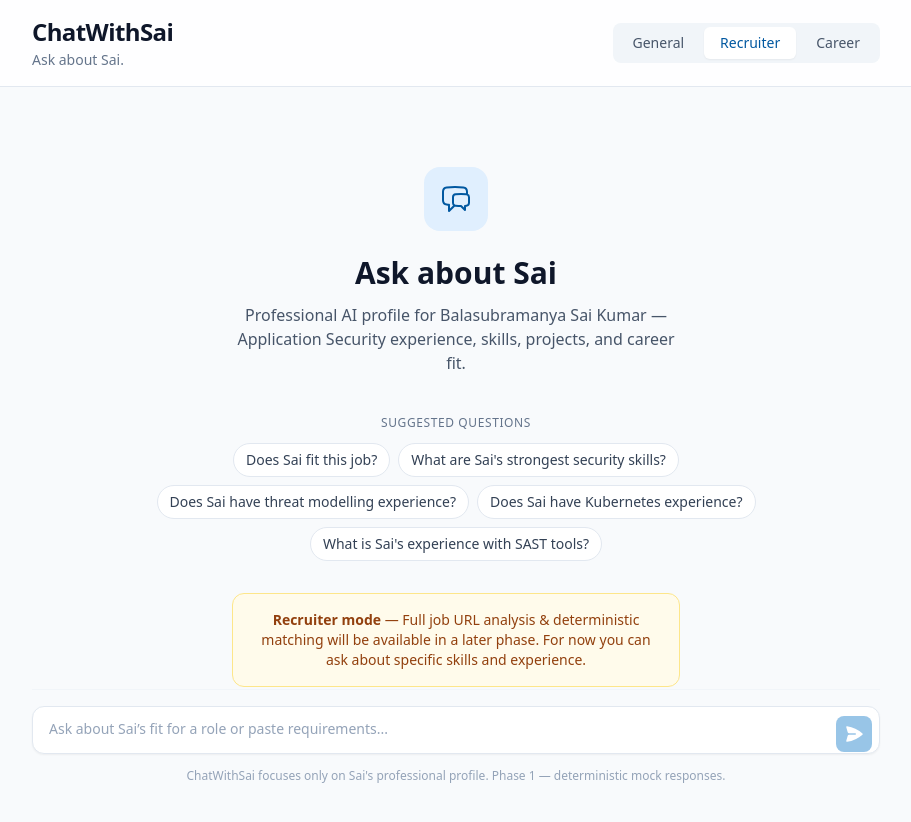
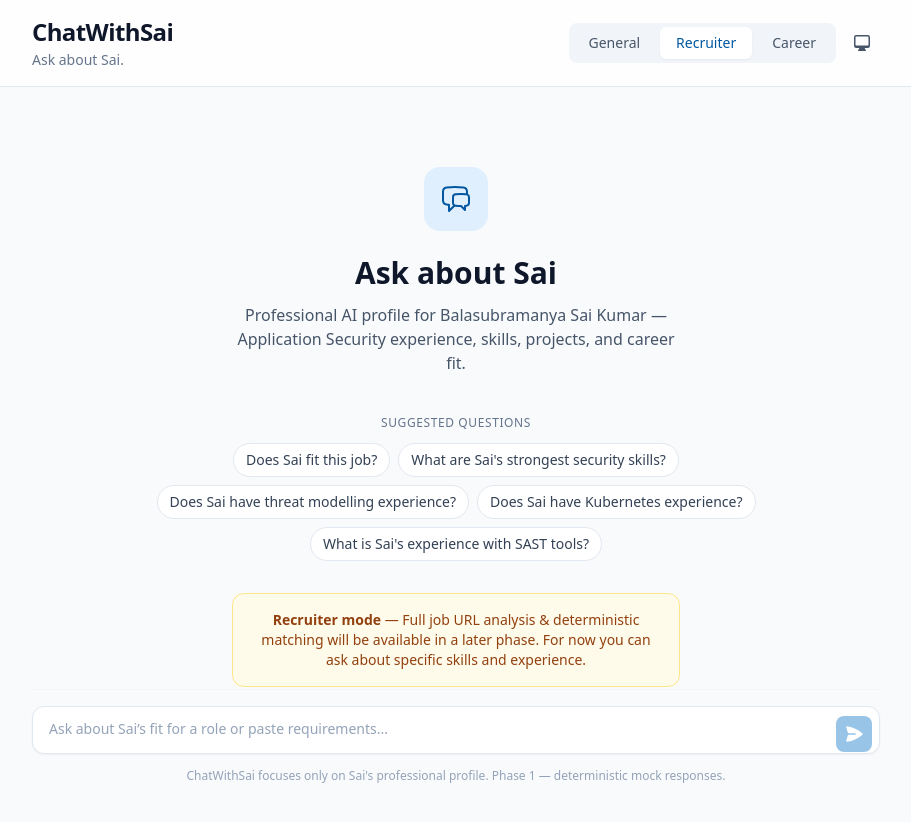
Before and after one commit to saipisupati-appsec/chatwithsai, a Next.js app: page / in a window 1280 px wide. Both pictures are taken after a click on the button "Recruiter". Shown: the top 822 px of the page, without its empty margins (184-1095 px from the left). Built offline with nearby package versions, Linux system fonts and the light colour scheme.

Commit message:
Phase 2: dark/light/system theme support with persistent preference

```diff
--- a/src/app/globals.css
+++ b/src/app/globals.css
@@ -7,11 +7,9 @@
   --foreground: #0f172a;
 }
 
-@media (prefers-color-scheme: dark) {
-  :root {
-    --background: #0f172a;
-    --foreground: #f1f5f9;
-  }
+.dark {
+  --background: #0f172a;
+  --foreground: #f1f5f9;
 }
 
 body {
@@ -31,8 +29,14 @@ body {
   background: #cbd5e1;
   border-radius: 3px;
 }
+.dark ::-webkit-scrollbar-thumb {
+  background: #475569;
+}
 ::-webkit-scrollbar-thumb:hover {
   background: #94a3b8;
+}
+.dark ::-webkit-scrollbar-thumb:hover {
+  background: #64748b;
 }
 
 @keyframes fadeIn {
--- a/src/app/layout.tsx
+++ b/src/app/layout.tsx
@@ -21,8 +21,8 @@ export default function RootLayout({
   children: React.ReactNode;
 }>) {
   return (
-    <html lang="en">
-      <body className="antialiased min-h-screen bg-slate-50 text-slate-900">
+    <html lang="en" suppressHydrationWarning>
+      <body className="antialiased min-h-screen bg-slate-50 text-slate-900 dark:bg-slate-900 dark:text-slate-100">
         {children}
       </body>
     </html>
--- a/src/components/Header.tsx
+++ b/src/components/Header.tsx
@@ -1,6 +1,7 @@
 "use client";
 
 import { Mode } from "@/lib/types";
+import ThemeToggle from "./ThemeToggle";
 
 interface HeaderProps {
   mode: Mode;
@@ -15,31 +16,36 @@ export default function Header({ mode, onModeChange }: HeaderProps) {
   ];
 
   return (
-    <header className="border-b border-slate-200 bg-white/80 backdrop-blur-md sticky top-0 z-50">
+    <header className="border-b border-slate-200 dark:border-slate-700 bg-white/80 dark:bg-slate-900/80 backdrop-blur-md sticky top-0 z-50">
       <div className="max-w-4xl mx-auto px-4 sm:px-6 py-4">
         <div className="flex flex-col sm:flex-row sm:items-center sm:justify-between gap-4">
           <div>
-            <h1 className="text-xl sm:text-2xl font-bold text-slate-900 tracking-tight">
+            <h1 className="text-xl sm:text-2xl font-bold text-slate-900 dark:text-slate-100 tracking-tight">
               ChatWithSai
             </h1>
-            <p className="text-sm text-slate-500 mt-0.5">Ask about Sai.</p>
+            <p className="text-sm text-slate-500 dark:text-slate-400 mt-0.5">
+              Ask about Sai.
+            </p>
           </div>
 
-          <nav className="flex items-center gap-1 p-1 bg-slate-100 rounded-lg">
+          <div className="flex items-center gap-2">
+            <nav className="flex items-center gap-1 p-1 bg-slate-100 dark:bg-slate-800 rounded-lg">
               {modes.map((m) => (
                 <button
                   key={m.id}
                   onClick={() => onModeChange(m.id)}
                   className={`px-3 sm:px-4 py-1.5 text-sm font-medium rounded-md transition-all ${
                     mode === m.id
-                    ? "bg-white text-brand-700 shadow-sm"
-                    : "text-slate-600 hover:text-slate-900"
+                      ? "bg-white dark:bg-slate-700 text-brand-700 dark:text-brand-300 shadow-sm"
+                      : "text-slate-600 dark:text-slate-400 hover:text-slate-900 dark:hover:text-slate-200"
                   }`}
                 >
                   {m.label}
                 </button>
               ))}
             </nav>
+            <ThemeToggle />
+          </div>
         </div>
       </div>
     </header>
--- /dev/null
+++ b/src/components/ThemeToggle.tsx
@@ -0,0 +1,80 @@
+"use client";
+
+import { useEffect, useState } from "react";
+import {
+  Theme,
+  applyTheme,
+  loadStoredTheme,
+  saveTheme,
+} from "@/lib/theme";
+
+export default function ThemeToggle() {
+  const [theme, setTheme] = useState<Theme>("system");
+  const [mounted, setMounted] = useState(false);
+
+  useEffect(() => {
+    const stored = loadStoredTheme();
+    setTheme(stored);
+    applyTheme(stored);
+    setMounted(true);
+
+    const mq = window.matchMedia("(prefers-color-scheme: dark)");
+    const handler = () => {
+      if (loadStoredTheme() === "system") {
+        applyTheme("system");
+      }
+    };
+    mq.addEventListener("change", handler);
+    return () => mq.removeEventListener("change", handler);
+  }, []);
+
+  const cycle = () => {
+    const order: Theme[] = ["light", "dark", "system"];
+    const next = order[(order.indexOf(theme) + 1) % order.length];
+    setTheme(next);
+    saveTheme(next);
+    applyTheme(next);
+  };
+
+  if (!mounted) {
+    return (
+      <button
+        type="button"
+        className="p-2 rounded-lg text-slate-500 dark:text-slate-400"
+        aria-label="Toggle theme"
+        disabled
+      >
+        <span className="w-5 h-5 block" />
+      </button>
+    );
+  }
+
+  const label =
+    theme === "light" ? "Light" : theme === "dark" ? "Dark" : "System";
+
+  return (
+    <button
+      type="button"
+      onClick={cycle}
+      className="p-2 rounded-lg text-slate-600 hover:bg-slate-100 dark:text-slate-300 dark:hover:bg-slate-800 transition-colors"
+      aria-label={`Theme: ${label}. Click to change."`}
+      title={`Theme: ${label}`}
+    >
+      {theme === "light" && (
+        <svg xmlns="http://www.w3.org/2000/svg" viewBox="0 0 20 20" fill="currentColor" className="w-5 h-5">
+          <path d="M10 2a.75.75 0 0 1 .75.75v1.5a.75.75 0 0 1-1.5 0v-1.5A.75.75 0 0 1 10 2ZM10 15a.75.75 0 0 1 .75.75v1.5a.75.75 0 0 1-1.5 0v-1.5A.75.75 0 0 1 10 15ZM10 7a3 3 0 1 0 0 6 3 3 0 0 0 0-6ZM15.657 5.404a.75.75 0 1 0-1.06-1.06l-1.061 1.06a.75.75 0 0 0 1.06 1.06l1.06-1.06ZM6.464 14.596a.75.75 0 1 0-1.06-1.06l-1.06 1.06a.75.75 0 0 0 1.06 1.06l1.06-1.06ZM18 10a.75.75 0 0 1-.75.75h-1.5a.75.75 0 0 1 0-1.5h1.5A.75.75 0 0 1 18 10ZM5 10a.75.75 0 0 1-.75.75h-1.5a.75.75 0 0 1 0-1.5h1.5A.75.75 0 0 1 5 10ZM14.596 15.657a.75.75 0 0 0 1.06-1.06l-1.06-1.061a.75.75 0 1 0-1.06 1.06l1.06 1.06ZM5.404 6.464a.75.75 0 0 0 1.06-1.06l-1.06-1.06a.75.75 0 1 0-1.061 1.06l1.06 1.06Z" />
+        </svg>
+      )}
+      {theme === "dark" && (
+        <svg xmlns="http://www.w3.org/2000/svg" viewBox="0 0 20 20" fill="currentColor" className="w-5 h-5">
+          <path fillRule="evenodd" d="M7.455 2.004a.75.75 0 0 1 .26.77 7 7 0 0 0 9.958 7.967.75.75 0 0 1 1.067.853A8.5 8.5 0 1 1 6.647 1.921a.75.75 0 0 1 .808.083Z" clipRule="evenodd" />
+        </svg>
+      )}
+      {theme === "system" && (
+        <svg xmlns="http://www.w3.org/2000/svg" viewBox="0 0 20 20" fill="currentColor" className="w-5 h-5">
+          <path fillRule="evenodd" d="M2 4.25A2.25 2.25 0 0 1 4.25 2h11.5A2.25 2.25 0 0 1 18 4.25v8.5A2.25 2.25 0 0 1 15.75 15h-3.105a3.501 3.501 0 0 0 1.1 1.73A.75.75 0 0 1 13.26 18H6.74a.75.75 0 0 1-.484-1.27A3.501 3.501 0 0 0 7.355 15H4.25A2.25 2.25 0 0 1 2 12.75v-8.5Zm1.5 0a.75.75 0 0 1 .75-.75h11.5a.75.75 0 0 1 .75.75v7.5a.75.75 0 0 1-.75.75H4.25a.75.75 0 0 1-.75-.75v-7.5Z" clipRule="evenodd" />
+        </svg>
+      )}
+    </button>
+  );
+}
--- a/tailwind.config.ts
+++ b/tailwind.config.ts
@@ -1,6 +1,7 @@
 import type { Config } from "tailwindcss";
 
 const config: Config = {
+  darkMode: "class",
   content: [
     "./src/pages/**/*.{js,ts,jsx,tsx,mdx}",
     "./src/components/**/*.{js,ts,jsx,tsx,mdx}",
```
Lines whose indentation alone changed are shown as unchanged.
